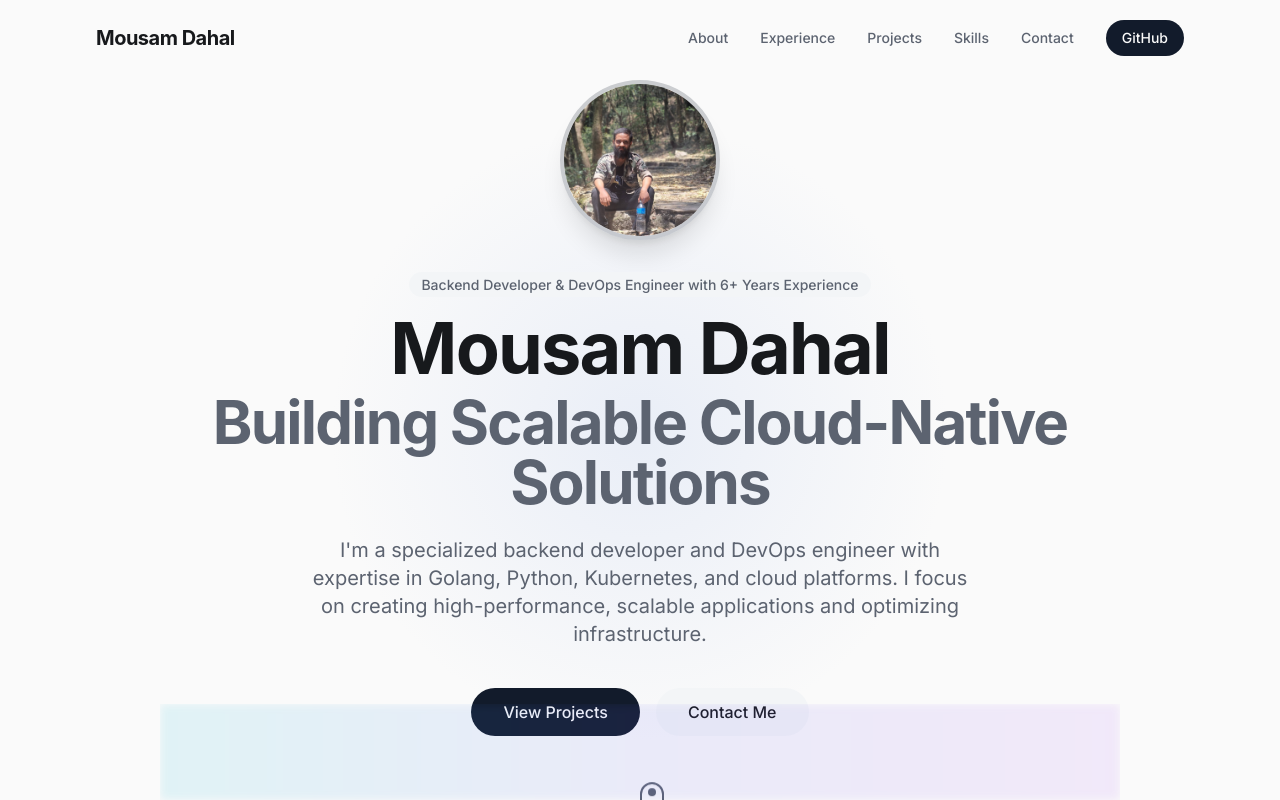
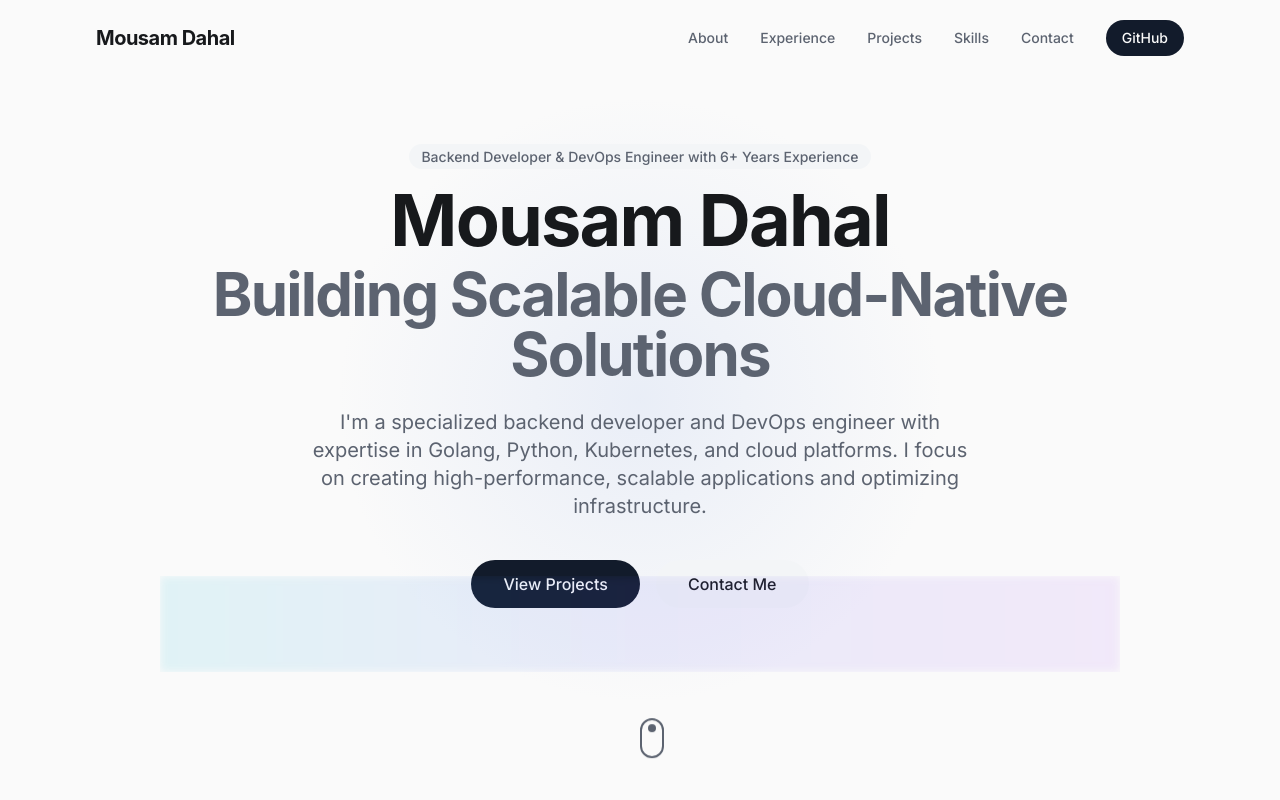
Before and after one commit to leodahal4/leodahal4.github.io, a React (Vite) app: page / in a window 1280 px wide. Shown: the top 800 px of the page. Built offline with nearby package versions, Linux system fonts and the light colour scheme.

Commit message:
Remove image from landing page
Remove image from README and Hero component, keeping it only in the head meta tags.

```diff
--- a/src/components/Hero.tsx
+++ b/src/components/Hero.tsx
@@ -49,14 +49,6 @@ const Hero = () => {
 
       <div className="container-width relative z-10">
         <div className="max-w-4xl mx-auto text-center">
-          <div className="mb-8 animate-fade-in opacity-0" style={{ animationDelay: '0.2s', animationFillMode: 'forwards' }}>
-            <img
-              src="/lovable-uploads/4a2511a2-3133-4569-a166-f620d864fae6.png"
-              alt="Mousam Dahal"
-              className="w-32 h-32 md:w-40 md:h-40 rounded-full object-cover mx-auto border-4 border-primary/20 shadow-xl"
-            />
-          </div>
-
           <div className="inline-block mb-4 animate-fade-in opacity-0" style={{ animationDelay: '0.4s', animationFillMode: 'forwards' }}>
             <span className="px-3 py-1 text-sm font-medium rounded-full bg-secondary text-muted-foreground">
               Backend Developer & DevOps Engineer with 6+ Years Experience
```
Also changed, not shown: 1 other file (tests, documents, lock files or other folders).
